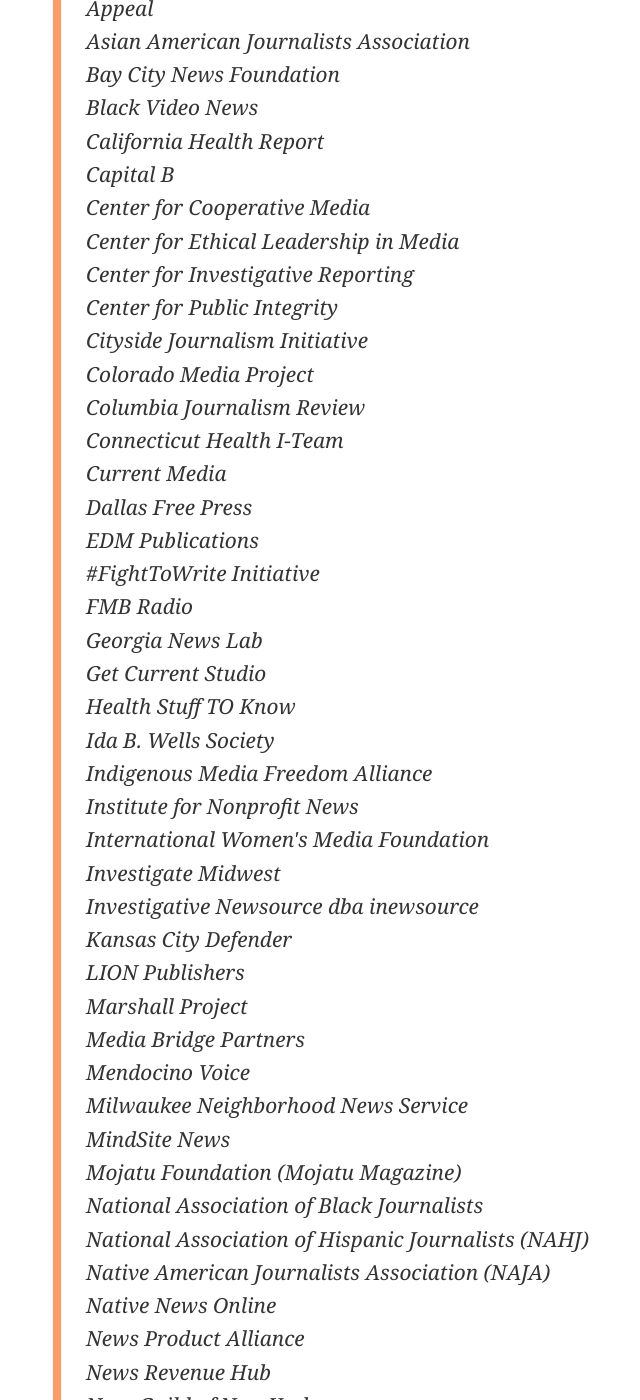
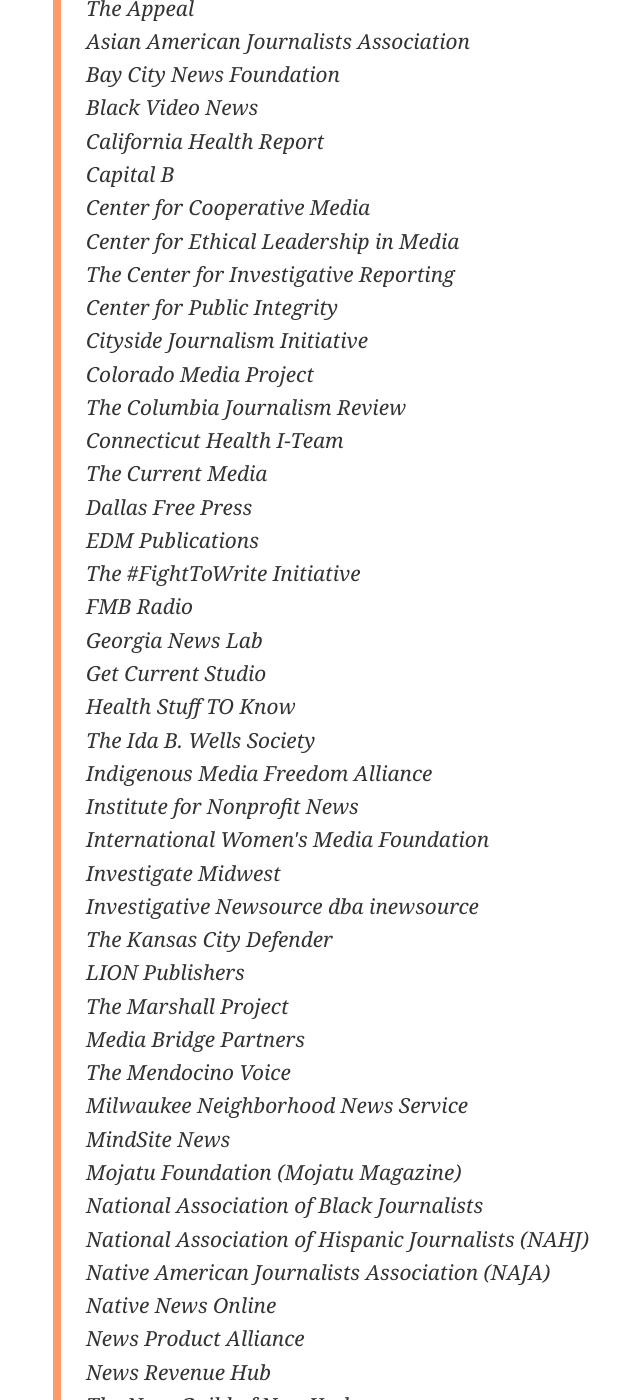
Before and after one commit to OpenNews/opennews-website, a Jekyll site: the page built from _posts/2022-04-22-open-letter-to-pulitzers.md, in a window 1280 px wide and 1400 px high, scrolled down 3712 px. Shown: the whole window, without its empty margins (112-752 px from the left). Built offline with Jekyll 4.4.1, drawn with Linux system fonts in a browser that asks for light colours; nearby versions of some CDN libraries; some web fonts are replaced; comment, search, counter and statistics services are not loaded; some of the changed text lies outside the part shown.

Commit message:
forgot the thes

```diff
--- a/_posts/2022-04-22-open-letter-to-pulitzers.md
+++ b/_posts/2022-04-22-open-letter-to-pulitzers.md
@@ -56,7 +56,7 @@
 <br>AIR (Association of Independents in Radio)
 <br>American Press Institute
 <br>Anchor media
-<br>Appeal
+<br>The Appeal
 <br>Asian American Journalists Association
 <br>Bay City News Foundation
 <br>Black Video News
@@ -64,31 +64,31 @@
 <br>Capital B
 <br>Center for Cooperative Media
 <br>Center for Ethical Leadership in Media
-<br>Center for Investigative Reporting
+<br>The Center for Investigative Reporting
 <br>Center for Public Integrity
 <br>Cityside Journalism Initiative
 <br>Colorado Media Project
-<br>Columbia Journalism Review
+<br>The Columbia Journalism Review
 <br>Connecticut Health I-Team
-<br>Current Media
+<br>The Current Media
 <br>Dallas Free Press
 <br>EDM Publications
-<br>#FightToWrite Initiative
+<br>The #FightToWrite Initiative
 <br>FMB Radio
 <br>Georgia News Lab
 <br>Get Current Studio
 <br>Health Stuff TO Know
-<br>Ida B. Wells Society
+<br>The Ida B. Wells Society
 <br>Indigenous Media Freedom Alliance
 <br>Institute for Nonprofit News
 <br>International Women's Media Foundation
 <br>Investigate Midwest
 <br>Investigative Newsource dba inewsource
-<br>Kansas City Defender
+<br>The Kansas City Defender
 <br>LION Publishers
-<br>Marshall Project
+<br>The Marshall Project
 <br>Media Bridge Partners
-<br>Mendocino Voice
+<br>The Mendocino Voice
 <br>Milwaukee Neighborhood News Service
 <br>MindSite News
 <br>Mojatu Foundation (Mojatu Magazine)
@@ -98,8 +98,8 @@
 <br>Native News Online
 <br>News Product Alliance
 <br>News Revenue Hub
-<br>NewsGuild of New York
-<br>Objective
+<br>The NewsGuild of New York
+<br>The Objective
 <br>OnlySky Media, Inc.
 <br>OpenSecrets
 <br>Our Body Politic
```
